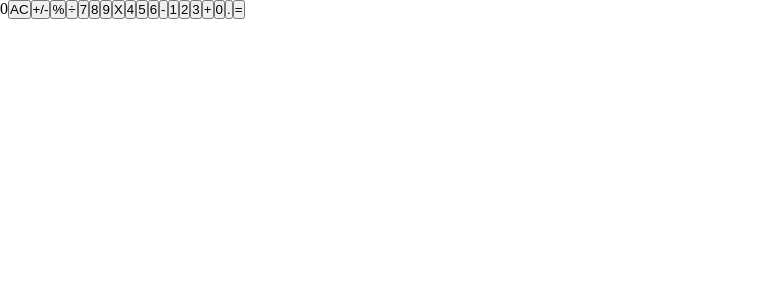
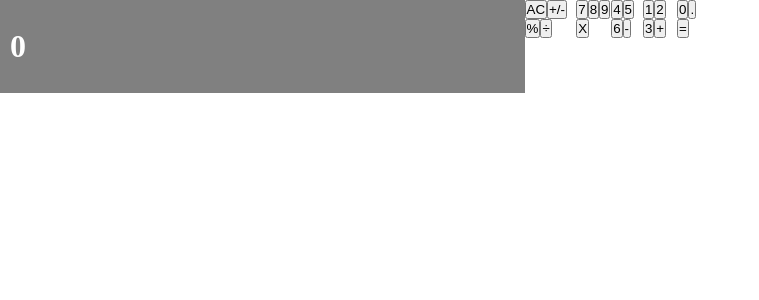
Before and after one commit to helman101/Calculator-React, a React (Create React App) app: page / in a window 1280 px wide. Shown: the top 300 px of the page, without its empty margins (0-759 px from the left). Built offline with nearby package versions, Linux system fonts and the light colour scheme.

Commit message:
add style to each component with css classes

```diff
--- a/src/components/App.js
+++ b/src/components/App.js
@@ -35,7 +35,7 @@ const App = () => {
   };
 
   return (
-    <div className={`${styles.calculator} ${styles.DFlex}`}>
+    <div className={`${styles.calculator} ${styles.dFlex}`}>
       <>
         <Display total={next === '' ? total : next} />
         <ButtonPanel clickHandler={handleClick} />
--- a/src/components/ButtonPanel.js
+++ b/src/components/ButtonPanel.js
@@ -7,7 +7,7 @@ const ButtonPanel = (props) => {
   const { clickHandler } = props;
 
   return (
-    <div className={styles.DFlex}>
+    <div className={styles.dFlex}>
       <div>
         <>
           <Button clickHandler={clickHandler} name="AC" />
--- a/src/components/Display.js
+++ b/src/components/Display.js
@@ -5,7 +5,7 @@ import * as styles from '../style.module.css';
 const Display = (props) => {
   const { total } = props;
   return (
-    <div className={styles.DFlex}>
+    <div className={`${styles.dFlex} ${styles.display}`}>
       <p>{total}</p>
     </div>
   );
--- a/src/style.module.css
+++ b/src/style.module.css
@@ -4,10 +4,33 @@
   box-sizing: border-box;
 }
 
-.DFlex {
+.dFlex {
   display: flex;
+}
+
+.flexColumn {
+  flex-direction: column;
 }
 
 .calculator {
   width: 700px;
 }
+
+
+.display {
+  background-color: gray;
+  max-height: 100px;
+  width: 100%;
+  color: white;
+  font-weight: bold;
+  font-size: 2em;
+  padding: 4% 10px;
+}
+
+.alignItemsCenter {
+  align-items: center;
+}
+
+.justifyContentRight {
+  justify-content: right;
+}
```
